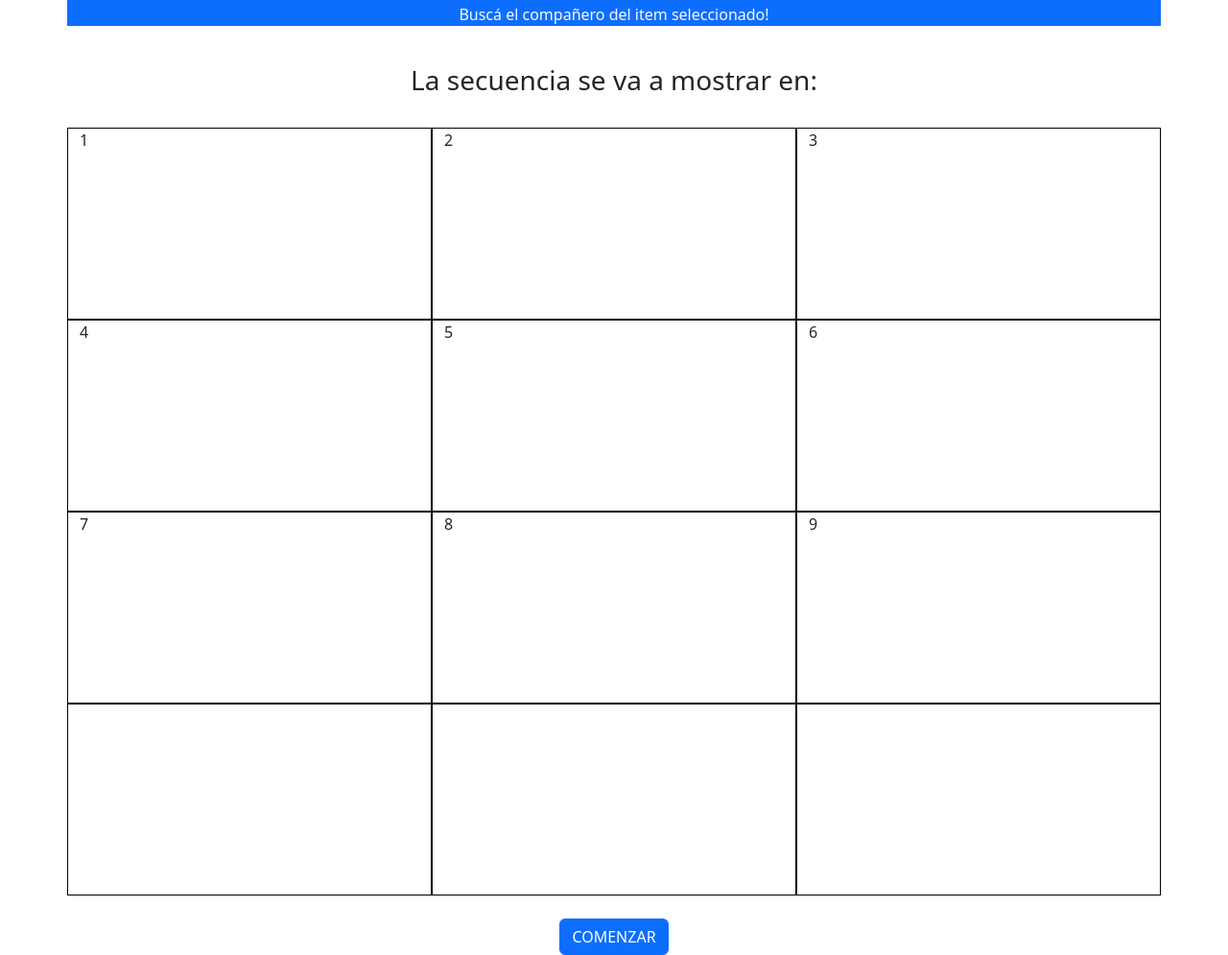
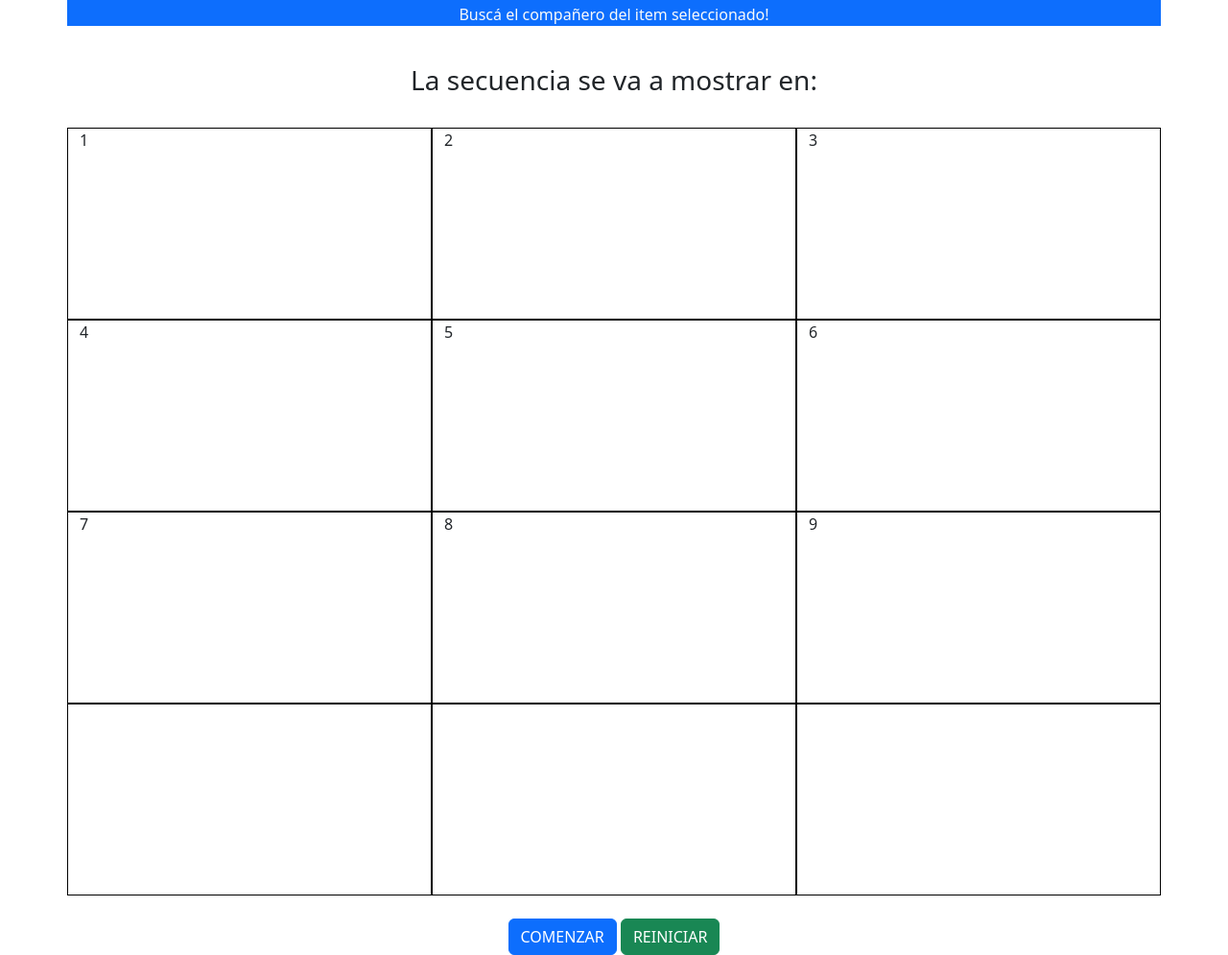
Before and after one commit to xxSkylineline/memotest-js, a website: page index.html in a window 1280 px wide. Shown: the part 53-1048 px from the top of the page at 96% size. Drawn offline with nearby package versions, Linux system fonts and the light colour scheme.

Commit message:
Creación del boton reiniciar

```diff
--- a/index.html
+++ b/index.html
@@ -44,6 +44,7 @@
         <br>
     <div class="container text-center">
         <button type="submit" id="iniciador" class="btn btn-primary">COMENZAR</button>
+        <button type="submit" id="reinicia" class="btn btn-success">REINICIAR</button>
     </div>
     <script src="script.js"></script>
 </body>
```
